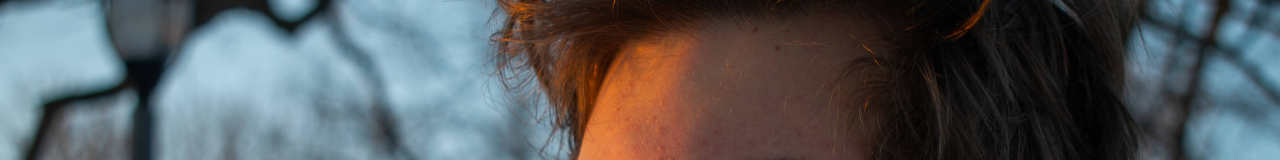
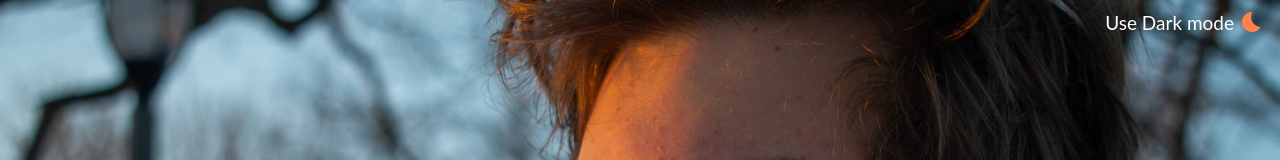
Before and after one commit to M4TTRX/matthieu-roux-website, a React (Create React App) app: page / in a window 1280 px wide. Shown: the top 160 px of the page. Built offline with nearby package versions, Linux system fonts and the light colour scheme.

Commit message:
Theme toggler is repaired, fixed warnings

```diff
--- a/src/App.js
+++ b/src/App.js
@@ -56,12 +56,12 @@ function createBannerSection(theme, toggleTheme) {
   const toggle = ThemeToggleIcon(theme);
   return (
     <div>
+      <div className="top-bar">
+        <div className="theme-toggle" onClick={toggleTheme}>
+          Use {theme === "light" ? "Dark" : "Light"} mode{toggle}
+        </div>
+      </div>
       <div className="banner-wrapper">{CoverPicture()}</div>
-
-      {/* theme toggling is hidden for now */}
-      {/* <div className="theme-toggle" onClick={toggleTheme}></div>
-      Set {theme} mode {toggle} */}
-
       <div className="content">
         <div className="title-section">
           <header className="title">
--- a/src/App.scss
+++ b/src/App.scss
@@ -69,18 +69,19 @@ $max-width: 1124px;
 }
 
 /* Theme Toggle */
+.top-bar {
+  position: absolute;
+  width: 100%;
+  z-index: 99;
+}
 
 .theme-toggle {
-  position: relative;
+  color: white;
   float: right;
-  width: 24;
-  z-index: 99;
-  height: 24;
   padding: 10px;
-  &:hover {
-    width: 28;
-    height: 28;
-  }
+  display: flex;
+  justify-content: center;
+  align-items: center;
 }
 
 /* Headers  */
--- a/src/resources/icons/themeToggleIcon.js
+++ b/src/resources/icons/themeToggleIcon.js
@@ -8,8 +8,8 @@ function ThemeToggleIcon(theme) {
         xmlns="http://www.w3.org/2000/svg"
         enableBackground="new 0 0 24 24"
         viewBox="0 0 24 24"
-        fill={lightTheme.body}
-        width="24px"
+        fill={lightTheme.mainColor}
+        width="36px"
         height="24px"
       >
         <g>
@@ -27,8 +27,8 @@ function ThemeToggleIcon(theme) {
     <svg
       xmlns="http://www.w3.org/2000/svg"
       viewBox="0 0 24 24"
-      fill={darkTheme.body}
-      width="24px"
+      fill={darkTheme.mainColor}
+      width="36px"
       height="24px"
     >
       <path d="M0 0h24v24H0V0z" fill="none" />
```
Also changed, not shown: src/resources/icons/dark.svg.
